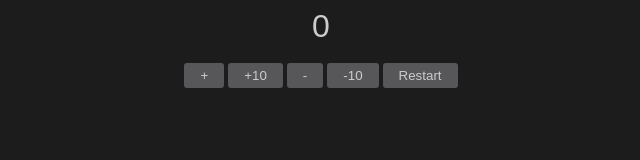
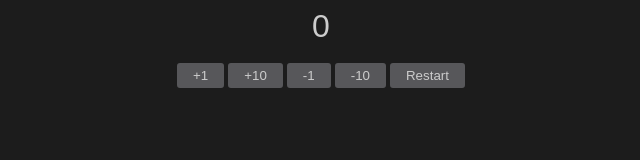
Before and after one commit to thesneilert/JS-Uke-3-counter, a plain HTML site: page index.html in a window 1280 px wide. Shown: the full height of the page, 319-959 px from the left. Drawn offline with Linux system fonts and the light colour scheme.

Commit message:
added number to +1 -1

```diff
--- a/index.html
+++ b/index.html
@@ -13,9 +13,9 @@
 
     <div id="app" style="font-family:Arial, Helvetica, sans-serif; font-size:2rem;""></div>
     <br>
-    <button id="incrementNumbers"   onclick="incrementNumber()">+</button>
+    <button id="incrementNumbers"   onclick="incrementNumber()">+1</button>
     <button id="incrementNumbers"   onclick="incrementNumberByTen()">+10</button>
-    <button id="decrementNumbers"   onclick="decrementNumber()">-</button>
+    <button id="decrementNumbers"   onclick="decrementNumber()">-1</button>
     <button id="decrementNumbers"   onclick="decrementNumberByTen()">-10</button>
     <button id="resetNumbers"       onclick="resetNumber()">Restart</button>
 
--- a/style.css
+++ b/style.css
@@ -17,7 +17,7 @@ button{
 }
 
 #incrementNumbers:hover {
-    background-color: #859900;
+    background-color: #459900;
 }
 
 #decrementNumbers:hover {
@@ -26,4 +26,3 @@ button{
 
 #resetNumbers:hover {
     background-color: #b58900;
-}
```
